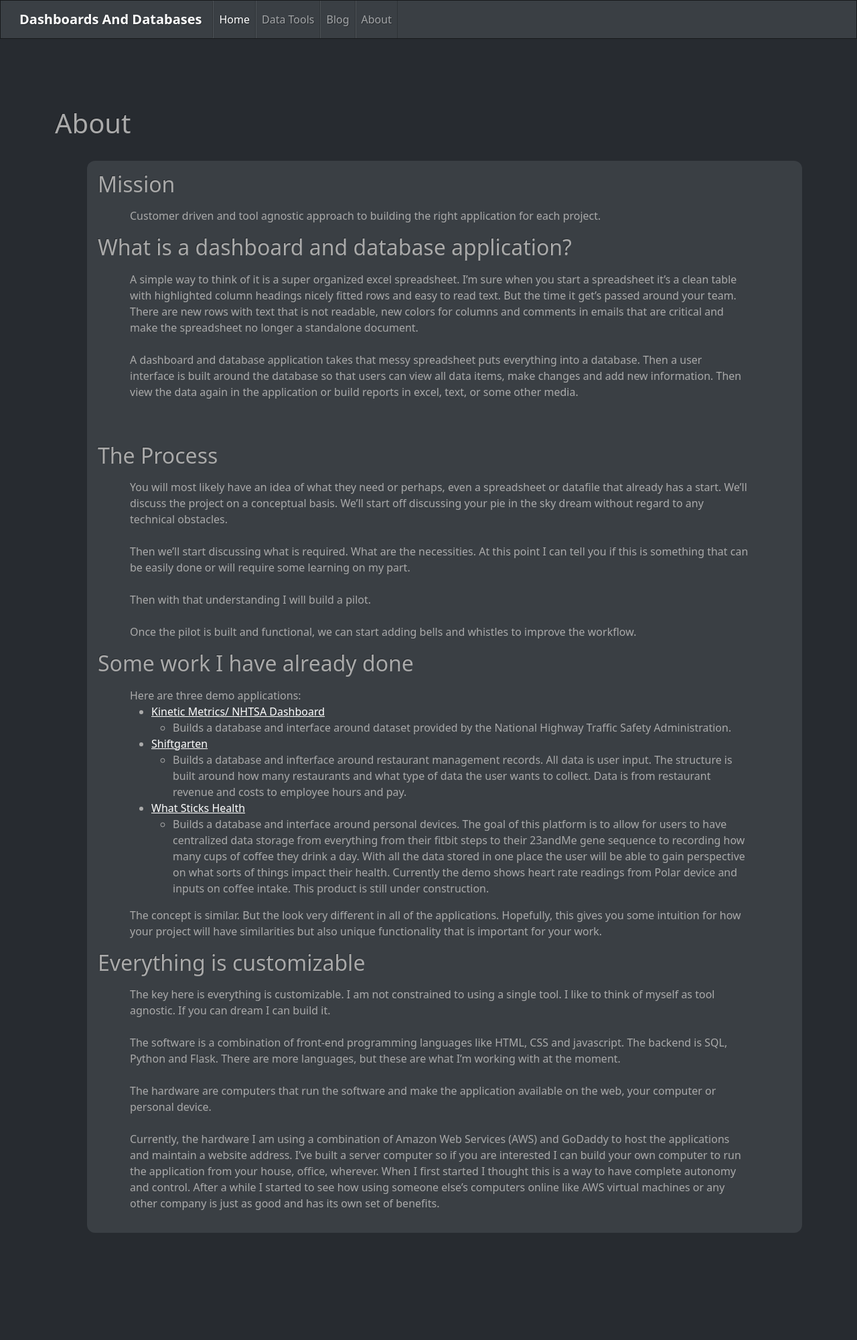
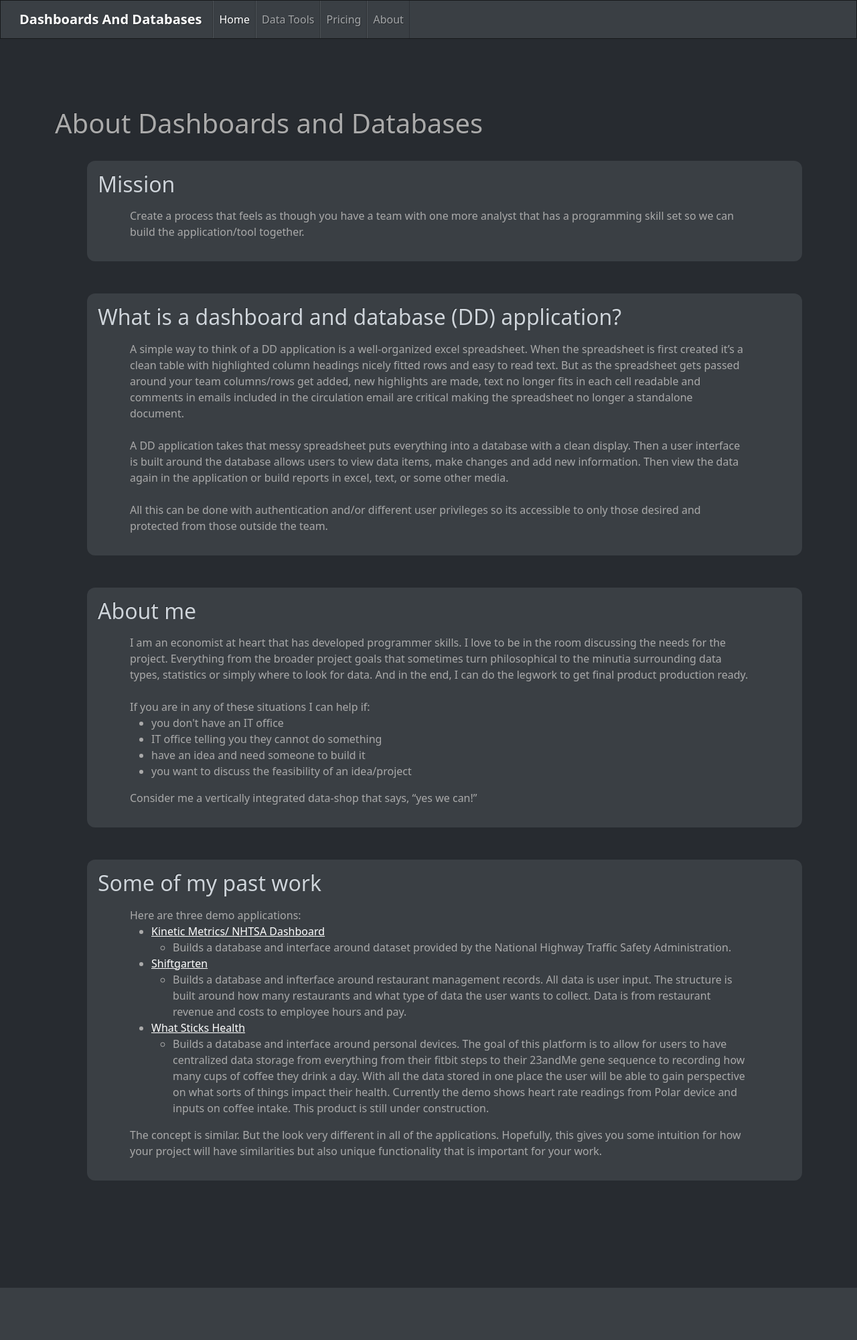
Before and after one commit to costa-rica/dashAndData, a Flask app: page /about in a window 1280 px wide. Shown: the whole page at 67% size. After the commit the page ends 1922 px from the top, so only its background shows below. Run offline with Flask 2, Linux system fonts and the light colour scheme; parts of the project's set-up code (start-up, migrations or seed data) failed here and were passed over; some libraries are stand-ins or nearby versions.

Commit message:
about and pricing pages added

```diff
--- a/dashAndData/config.py
+++ b/dashAndData/config.py
@@ -21,7 +21,7 @@ class Config:
     DEBUG = True
     MAIL_USE_TLS = True
     SECRET_KEY = config.get('SECRET_KEY_DAD')
-    SQLALCHEMY_DATABASE_URI = config.get('SQL_URI_DAD')
+    SQLALCHEMY_DATABASE_URI = config.get('SQLALCHEMY_DATABASE_URI')
     # MAIL_SERVER = config.get('MAIL_SERVER_GOOGLE')
     # MAIL_PORT = config.get('MAIL_SERVER_GOOGLE')
     MAIL_PASSWORD_DAD = config.get('MAIL_PASSWORD_DAD')
--- a/dashAndData/main/routes.py
+++ b/dashAndData/main/routes.py
@@ -89,3 +89,9 @@ def home():
 @main.route("/about", methods=["GET","POST"])
 def about():
     return render_template('about.html')
+
+
+
+@main.route("/pricing", methods=["GET","POST"])
+def pricing():
+    return render_template('pricing.html')
--- a/dashAndData/static/css/main.css
+++ b/dashAndData/static/css/main.css
@@ -575,8 +575,16 @@ section.datatools_bls li:hover a {
   border-radius: .75em;
 }
 
+.sectionWriting_big h2 {
+  color: var(--bs-gray-400);
+}
+
 .sectionWriting {
   padding: .5em 4em 1em 3em;
   /*background-color:rgb(180, 180, 0)*/
 }
+
+.bold_light {
+  color: var(--bs-gray-200);
+}
 /*# sourceMappingURL=main.css.map */
--- a/dashAndData/static/css/main.scss
+++ b/dashAndData/static/css/main.scss
@@ -469,8 +469,13 @@ section.datatools_bls {
     margin-left: 3em;
     background-color: var(--bs-gray-800);
     border-radius: .75em;
+    h2 {
+        color: var(--bs-gray-400);
+    }
 }
 
 //.blogHeading1 h2{color: rgb(170, 170, 170);}
 //.blogHeading1 h4{color: rgb(120, 160, 170);}
 .sectionWriting {padding: .5em 4em 1em 3em; /*background-color:rgb(180, 180, 0)*/}
+
+.bold_light{color: var(--bs-gray-200)}
--- a/dashAndData/templates/about.html
+++ b/dashAndData/templates/about.html
@@ -1,43 +1,56 @@
 {% extends "layout.html" %}
 
-{% block title %} data tools {% endblock %}
+{% block title %}about{% endblock %}
 
 {% block main %}
 <section class="about_main">
     <div class="container">
-		<h1 >About</h1>
+		<h1 >About Dashboards and Databases</h1>
         <br/>
 	<div class="sectionWriting_big">
 
         <div class="blogHeading1" ><h2>Mission</h2></div>
 
         <div class="sectionWriting">
-        Customer driven and tool agnostic approach to building the right application for each project.
+            Create a process that feels as though you have a team with one more analyst that has a programming skill set so we can build the application/tool together.
         </div>
+</div>
+<br/><br/>
+<div class="sectionWriting_big">
+    <div class="blogHeading1" ><h2>What is a dashboard and database (DD) application?</h2></div>
+    <div class="sectionWriting">
+        A simple way to think of a DD application is a well-organized excel spreadsheet. When the spreadsheet is first created it’s a clean table with highlighted column headings nicely fitted rows and easy to read text. But as the spreadsheet gets passed around your team columns/rows get added, new highlights are made, text no longer fits in each cell readable and comments in emails included in the circulation email are critical making the spreadsheet no longer a standalone document.
+        <br/><br/>
+        A DD application takes that messy spreadsheet puts everything into a database with a clean display. Then a user interface is built around the database allows users to view data items, make changes and add new information. Then view the data again in the application or build reports in excel, text, or some other media.
+        <br/><br/>
+        All this can be done with authentication and/or different user privileges so its accessible to only those desired and protected from those outside the team.
 
-        <div class="blogHeading1" ><h2>What is a dashboard and database application?</h2></div>
+    </div>
+</div>
+<br/><br/>
+
+<div class="sectionWriting_big">
+    <div class="blogHeading1" ><h2>About me</h2></div>
     <div class="sectionWriting">
-            A simple way to think of it is a super organized excel spreadsheet. I’m sure when you start a spreadsheet it’s a clean table with highlighted column headings nicely fitted rows and easy to read text. But the time it get’s passed around your team. There are new rows with text that is not readable, new colors for columns and comments in emails that are critical and make the spreadsheet no longer a standalone document.
+        I am an economist at heart that has developed programmer skills. I love to be in the room discussing the needs for the project. Everything from the broader project goals that sometimes turn philosophical to the minutia surrounding data types, statistics or simply where to look for data. And in the end, I can do the legwork to get final product production ready.
         <br/><br/>
-            A dashboard and database application takes that messy spreadsheet puts everything into a database. Then a user interface is built around the database so that users can view all data items, make changes and add new information. Then view the data again in the application or build reports in excel, text, or some other media.
+        If you are in any of these situations I can help if:
+        <ul>
+            <li>you don't have an IT office</li>
+            <li>IT office telling you they cannot do something</li>
+            <li>have an idea and need someone to build it</li>
+            <li>you want to discuss the feasibility of an idea/project</li>
+        </ul>
+
+        Consider me a vertically integrated data-shop that says, “yes we can!”
+
+    </div>
+</div>
 <br/><br/>
-            <br/>
-        </div>
 
 
-        <div class="blogHeading1" ><h2>The Process</h2></div>
-        <div class="sectionWriting">
-            You will most likely have an idea of what they need or perhaps, even a spreadsheet or datafile that already has a start. We’ll discuss the project on a conceptual basis. We’ll start off discussing your pie in the sky dream without regard to any technical obstacles.
-            <br/><br/>
-            Then we’ll start discussing what is required. What are the necessities. At this point I can tell you if this is something that can be easily done or will require some learning on my part.
-            <br/><br/>
-            Then with that understanding I will build a pilot.
-            <br/><br/>
-            Once the pilot is built and functional, we can start adding bells and whistles to improve the workflow.
-        </div>
-
-
-        <div class="blogHeading1" ><h2>Some work I have already done</h2></div>
+<div class="sectionWriting_big">
+    <div class="blogHeading1" ><h2>Some of my past work</h2></div>
     <div class="sectionWriting">
 
             Here are three demo applications:
@@ -70,21 +83,11 @@
             </ul>
             The concept is similar. But the look very different in all of the applications. Hopefully, this gives you some intuition for how your project will have similarities but also unique functionality that is important for your work.
     </div>
-
-
-        <div class="blogHeading1" ><h2>Everything is customizable</h2></div>
-        <div class="sectionWriting">
-            The key here is everything is customizable. I am not constrained to using a single tool. I like to think of myself as tool agnostic. If you can dream I can build it.
-            <br/><br/>
-            The software is a combination of front-end programming languages like HTML, CSS and javascript. The backend is SQL, Python and Flask.  There are more languages, but these are what I’m working with at the moment.
-            <br/><br/>
-            The hardware are computers that run the software and make the application available on the web, your computer or personal device.
-            <br/><br/>
-            Currently, the hardware I am using a combination of Amazon Web Services (AWS) and GoDaddy to host the applications and maintain a website address. I’ve built a server computer so if you are interested I can build your own computer to run the application from your house, office, wherever. When I first started I thought this is a way to have complete autonomy and control. After a while I started to see how using someone else’s computers online like AWS virtual machines or any other company is just as good and has its own set of benefits.
 </div>
 
 
-    </div>
-    </div>
+
+
+
 </section>
 {% endblock %}
--- a/dashAndData/templates/layout.html
+++ b/dashAndData/templates/layout.html
@@ -36,7 +36,7 @@
           <a class="nav-link" href="{{ url_for('datatools.dataTools') }}">Data Tools</a>
         </li>
         <li class="nav-item">
-          <a class="nav-link" href="#">Blog</a>
+          <a class="nav-link" href="{{ url_for('main.pricing') }}">Pricing</a>
         </li>
         <li class="nav-item">
           <a class="nav-link" href="{{ url_for('main.about') }}">About</a>
```
Also changed, not shown: dashAndData/templates/pricing.html (added, +20 -0 lines), 1 other file. Lines whose indentation alone changed are shown as unchanged.
